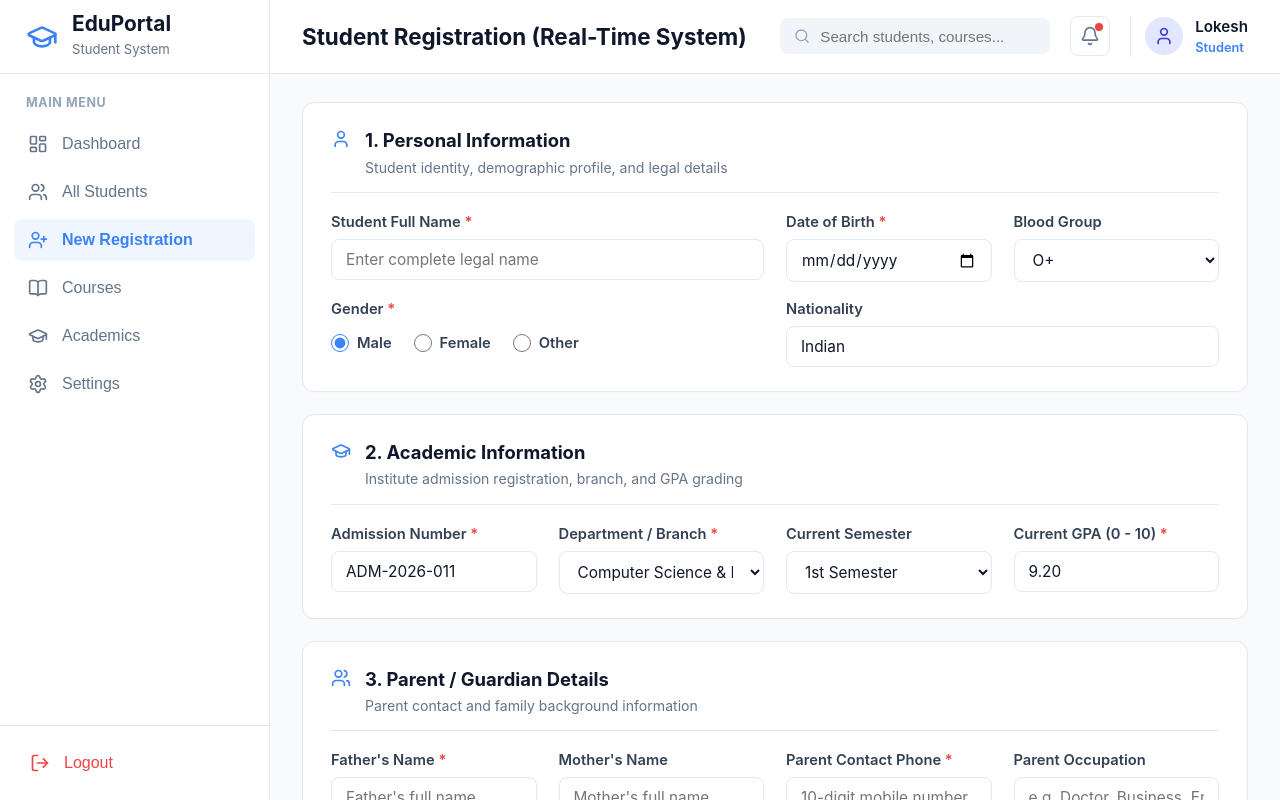
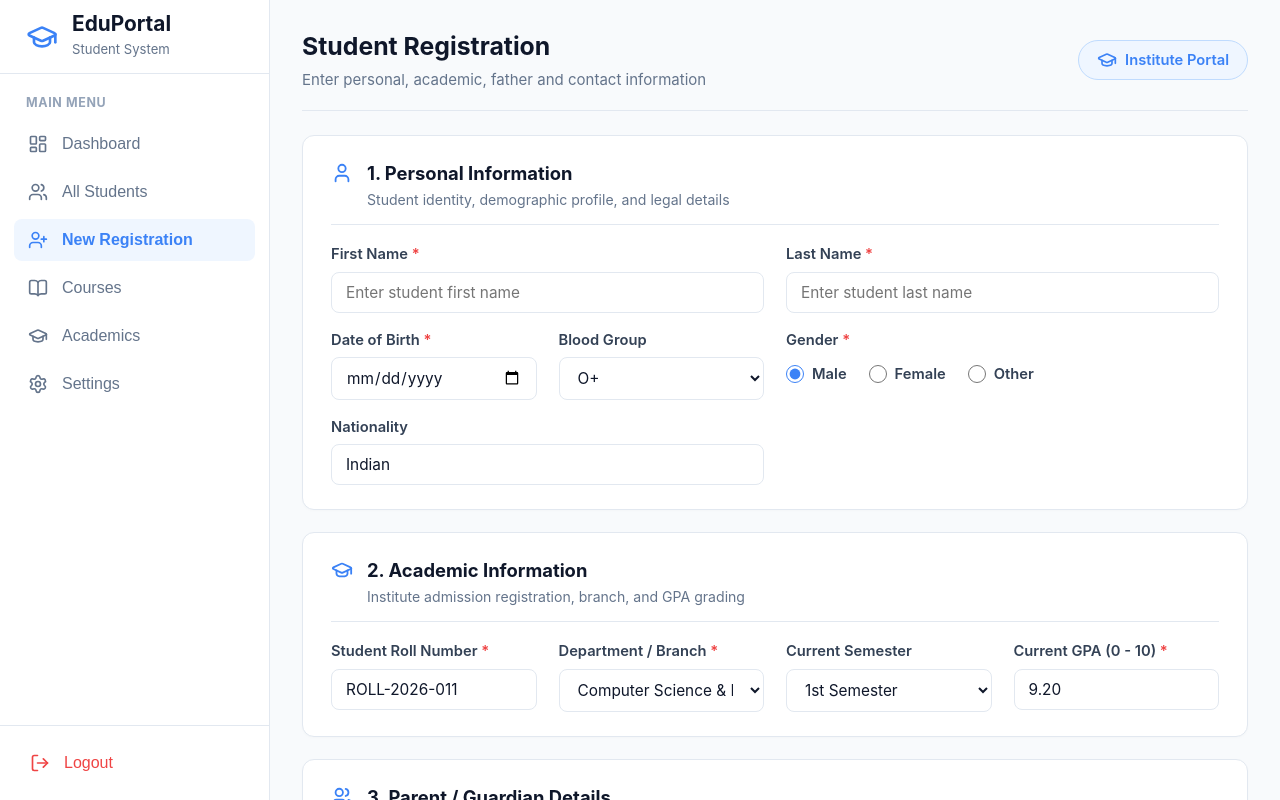
Before and after one commit to Lokesh00-11/student_registration, a React (Vite) app in the folder frontend/: page / in a window 1280 px wide. Both pictures are taken after a click on the button "New Registration". Shown: the top 800 px of the page. Built offline with nearby package versions, Linux system fonts and the light colour scheme.

Commit message:
Update registration form with First/Last name, Student Roll Number, Father occupation only, and remove global header

```diff
--- a/frontend/src/App.css
+++ b/frontend/src/App.css
@@ -117,106 +117,39 @@
   min-width: 0;
 }
 
-/* Header */
-.header {
-  height: var(--header-height);
-  background-color: #ffffff;
+/* Top Bar (Header Removed) */
+.page-top-bar {
+  display: flex;
+  justify-content: space-between;
+  align-items: center;
+  margin-bottom: 24px;
+  padding-bottom: 18px;
   border-bottom: 1px solid var(--border-color);
-  display: flex;
-  align-items: center;
-  justify-content: space-between;
-  padding: 0 32px;
-  position: sticky;
-  top: 0;
-  z-index: 50;
 }
 
-.page-title {
-  font-size: 1.4rem;
+.page-main-heading {
+  font-size: 1.55rem;
   font-weight: 700;
   color: var(--text-primary);
 }
 
-.header-right {
+.page-sub-heading {
+  font-size: 0.94rem;
+  color: var(--text-secondary);
+  margin-top: 4px;
+}
+
+.top-bar-badge {
   display: flex;
   align-items: center;
-  gap: 20px;
-}
-
-.search-bar {
-  display: flex;
-  align-items: center;
-  background-color: #f1f5f9;
-  border-radius: 8px;
-  padding: 9px 14px;
-  width: 270px;
-  gap: 10px;
-}
-
-.search-icon {
-  color: #94a3b8;
-}
-
-.search-bar input {
-  border: none;
-  background: none;
-  outline: none;
-  width: 100%;
-  font-size: 0.95rem;
-  color: var(--text-primary);
-}
-
-.icon-btn {
-  background: none;
-  border: 1px solid var(--border-color);
-  padding: 9px;
-  border-radius: 8px;
-  cursor: pointer;
-  position: relative;
-  display: flex;
-  align-items: center;
-  justify-content: center;
-  color: var(--text-secondary);
-}
-
-.notification-dot {
-  position: absolute;
-  top: 6px;
-  right: 6px;
-  width: 8px;
-  height: 8px;
-  background-color: #ef4444;
-  border-radius: 50%;
-}
-
-.user-profile {
-  display: flex;
-  align-items: center;
-  gap: 12px;
-  padding-left: 14px;
-  border-left: 1px solid var(--border-color);
-}
-
-.avatar {
-  width: 38px;
-  height: 38px;
-  border-radius: 50%;
-  background-color: #e0e7ff;
-  color: #4338ca;
-  display: flex;
-  align-items: center;
-  justify-content: center;
-}
-
-.user-info {
-  display: flex;
-  flex-direction: column;
-}
-
-.user-name {
-  font-size: 0.95rem;
+  gap: 8px;
+  background-color: #eff6ff;
+  color: var(--primary-color);
+  padding: 8px 18px;
+  border-radius: 20px;
+  font-size: 0.92rem;
   font-weight: 600;
-  color: var(--text-primary);
+  border: 1px solid #bfdbfe;
 }
 
 .user-role {
--- a/frontend/src/App.tsx
+++ b/frontend/src/App.tsx
@@ -1,9 +1,8 @@
 import { useState, useEffect } from 'react';
 import { Sidebar } from './components/Sidebar';
-import { Header } from './components/Header';
 import { DashboardCard } from './components/DashboardCard';
 import { StudentRegistrationForm, type StudentFormData } from './components/StudentRegistrationForm';
-import { Users, Award, BookOpen, TrendingUp, Sparkles } from 'lucide-react';
+import { Users, Award, BookOpen, TrendingUp, Sparkles, GraduationCap } from 'lucide-react';
 import './App.css';
 
 export interface StudentRecord {
@@ -19,7 +18,7 @@ export interface StudentRecord {
 
 const defaultInitialStudents: StudentRecord[] = [
   {
-    id: 'ADM-2026-001',
+    id: 'ROLL-2026-001',
     name: 'Aarav Sharma',
     course: 'Computer Science & Engineering',
     date: '26 Nov 2026',
@@ -29,7 +28,7 @@ const defaultInitialStudents: StudentRecord[] = [
     phone: '9876543210',
   },
   {
-    id: 'ADM-2026-002',
+    id: 'ROLL-2026-002',
     name: 'Sneha Patil',
     course: 'Information Technology',
     date: '26 Nov 2026',
@@ -39,7 +38,7 @@ const defaultInitialStudents: StudentRecord[] = [
     phone: '9823456789',
   },
   {
-    id: 'ADM-2026-003',
+    id: 'ROLL-2026-003',
     name: 'Rahul Reddy',
     course: 'Data Science & AI',
     date: '25 Nov 2026',
@@ -49,7 +48,7 @@ const defaultInitialStudents: StudentRecord[] = [
     phone: '9812345678',
   },
   {
-    id: 'ADM-2026-004',
+    id: 'ROLL-2026-004',
     name: 'Pooja Verma',
     course: 'Electronics & Communication',
     date: '25 Nov 2026',
@@ -59,7 +58,7 @@ const defaultInitialStudents: StudentRecord[] = [
     phone: '9789012345',
   },
   {
-    id: 'ADM-2026-005',
+    id: 'ROLL-2026-005',
     name: 'Karthik Raman',
     course: 'Mechanical Engineering',
     date: '24 Nov 2026',
@@ -69,7 +68,7 @@ const defaultInitialStudents: StudentRecord[] = [
     phone: '9765432109',
   },
   {
-    id: 'ADM-2026-006',
+    id: 'ROLL-2026-006',
     name: 'Ananya Iyer',
     course: 'Computer Science & Engineering',
     date: '24 Nov 2026',
@@ -79,7 +78,7 @@ const defaultInitialStudents: StudentRecord[] = [
     phone: '9712345678',
   },
   {
-    id: 'ADM-2026-007',
+    id: 'ROLL-2026-007',
     name: 'Rohan Gupta',
     course: 'Information Technology',
     date: '23 Nov 2026',
@@ -89,7 +88,7 @@ const defaultInitialStudents: StudentRecord[] = [
     phone: '9654321098',
   },
   {
-    id: 'ADM-2026-008',
+    id: 'ROLL-2026-008',
     name: 'Divya Nair',
     course: 'Data Science & AI',
     date: '22 Nov 2026',
@@ -99,7 +98,7 @@ const defaultInitialStudents: StudentRecord[] = [
     phone: '9612345678',
   },
   {
-    id: 'ADM-2026-009',
+    id: 'ROLL-2026-009',
     name: 'Vikram Joshi',
     course: 'Electronics & Communication',
     date: '21 Nov 2026',
@@ -109,7 +108,7 @@ const defaultInitialStudents: StudentRecord[] = [
     phone: '9543210987',
   },
   {
-    id: 'ADM-2026-010',
+    id: 'ROLL-2026-010',
     name: 'Meera Deshmukh',
     course: 'Computer Science & Engineering',
     date: '20 Nov 2026',
@@ -136,7 +135,6 @@ export function App() {
     return defaultInitialStudents;
   });
 
-  // Sync to localStorage on every change
   useEffect(() => {
     try {
       localStorage.setItem('edu_realtime_students', JSON.stringify(students));
@@ -156,11 +154,12 @@ export function App() {
   const uniqueDepartmentsCount = new Set(students.map((s) => s.course)).size;
 
   const handleStudentAdded = (newStudent: StudentFormData) => {
+    const fullName = `${newStudent.firstName} ${newStudent.lastName}`.trim();
     const formatted: StudentRecord = {
-      id: newStudent.admissionNumber.startsWith('#')
-        ? newStudent.admissionNumber.replace('#', '')
-        : newStudent.admissionNumber,
-      name: newStudent.fullName,
+      id: newStudent.rollNumber.startsWith('#')
+        ? newStudent.rollNumber.replace('#', '')
+        : newStudent.rollNumber,
+      name: fullName,
       course: newStudent.department,
       date: new Date().toLocaleDateString('en-GB', {
         day: '2-digit',
@@ -188,21 +187,36 @@ export function App() {
       {/* Sidebar Navigation */}
       <Sidebar activeTab={activeTab} setActiveTab={setActiveTab} />
 
-      {/* Main Content Area */}
-      <div className="main-wrapper">
-        <Header
-          title={
-            activeTab === 'dashboard'
-              ? 'Student Academic Dashboard'
-              : activeTab === 'students'
-              ? 'All Registered Students'
-              : activeTab === 'registration'
-              ? 'Student Registration (Real-Time System)'
-              : activeTab.toUpperCase()
-          }
-        />
+      {/* Main Content Area (Header Removed) */}
+      <div className="main-wrapper headerless-main">
+        <main className="content-container">
+          {/* Top Page Header Title */}
+          <div className="page-top-bar">
+            <div>
+              <h1 className="page-main-heading">
+                {activeTab === 'dashboard'
+                  ? 'Student Academic Dashboard'
+                  : activeTab === 'students'
+                  ? 'All Registered Students'
+                  : activeTab === 'registration'
+                  ? 'Student Registration'
+                  : activeTab.toUpperCase()}
+              </h1>
+              <p className="page-sub-heading">
+                {activeTab === 'dashboard'
+                  ? 'Real-time performance metrics and student directory'
+                  : activeTab === 'registration'
+                  ? 'Enter personal, academic, father and contact information'
+                  : 'Institute student directory'}
+              </p>
+            </div>
 
-        <main className="content-container">
+            <div className="top-bar-badge">
+              <GraduationCap size={20} />
+              <span>Institute Portal</span>
+            </div>
+          </div>
+
           {activeTab === 'registration' ? (
             <StudentRegistrationForm
               onSuccess={handleStudentAdded}
@@ -271,7 +285,7 @@ export function App() {
                     <table className="data-table">
                       <thead>
                         <tr>
-                          <th>Admission No</th>
+                          <th>Roll Number</th>
                           <th>Student Name</th>
                           <th>Gender</th>
                           <th>Department</th>
@@ -307,10 +321,10 @@ export function App() {
                               </span>
                             </td>
                             <td>
-                              <div style={{ fontSize: '0.82rem', color: '#475569' }}>
+                              <div style={{ fontSize: '0.86rem', color: '#475569' }}>
                                 {student.email}
                               </div>
-                              <div style={{ fontSize: '0.74rem', color: '#94a3b8' }}>
+                              <div style={{ fontSize: '0.78rem', color: '#94a3b8' }}>
                                 +91 {student.phone}
                               </div>
                             </td>
--- a/frontend/src/components/StudentRegistrationForm.tsx
+++ b/frontend/src/components/StudentRegistrationForm.tsx
@@ -12,23 +12,23 @@ import {
 
 export interface StudentFormData {
   // Personal Information
-  fullName: string;
+  firstName: string;
+  lastName: string;
   dob: string;
   gender: string;
   bloodGroup: string;
   nationality: string;
 
   // Academic Information
-  admissionNumber: string;
+  rollNumber: string;
   department: string;
   semester: string;
   gpa: string;
 
-  // Parent / Guardian Information
+  // Parent / Guardian Information (Father only)
   fatherName: string;
-  motherName: string;
+  fatherOccupation: string;
   parentPhone: string;
-  parentOccupation: string;
 
   // Contact Information
   email: string;
@@ -40,19 +40,19 @@ export interface StudentFormData {
 }
 
 const initialFormData: StudentFormData = {
-  fullName: '',
+  firstName: '',
+  lastName: '',
   dob: '',
   gender: 'Male',
   bloodGroup: 'O+',
   nationality: 'Indian',
-  admissionNumber: '',
+  rollNumber: '',
   department: 'Computer Science & Engineering',
   semester: '1st Semester',
   gpa: '9.20',
   fatherName: '',
-  motherName: '',
+  fatherOccupation: '',
   parentPhone: '',
-  parentOccupation: '',
   email: '',
   phone: '',
   address: '',
@@ -72,7 +72,7 @@ export const StudentRegistrationForm: React.FC<StudentRegistrationFormProps> = (
 }) => {
   const [formData, setFormData] = useState<StudentFormData>(() => ({
     ...initialFormData,
-    admissionNumber: `ADM-2026-${String(existingCount + 1).padStart(3, '0')}`,
+    rollNumber: `ROLL-2026-${String(existingCount + 1).padStart(3, '0')}`,
   }));
 
   const [errors, setErrors] = useState<Partial<Record<keyof StudentFormData, string>>>({});
@@ -100,12 +100,13 @@ export const StudentRegistrationForm: React.FC<StudentRegistrationFormProps> = (
     const newErrors: Partial<Record<keyof StudentFormData, string>> = {};
 
     // 1. Personal Info Validation
-    if (!formData.fullName.trim()) newErrors.fullName = 'Full student name is required';
+    if (!formData.firstName.trim()) newErrors.firstName = 'First name is required';
+    if (!formData.lastName.trim()) newErrors.lastName = 'Last name is required';
     if (!formData.dob) newErrors.dob = 'Date of birth is required';
 
-    // 2. Academic Info Validation
-    if (!formData.admissionNumber.trim()) {
-      newErrors.admissionNumber = 'Admission Number required';
+    // 2. Academic Info Validation (Student Roll Number)
+    if (!formData.rollNumber.trim()) {
+      newErrors.rollNumber = 'Student Roll Number is required';
     }
     if (!formData.department) newErrors.department = 'Please select a department';
 
@@ -118,10 +119,11 @@ export const StudentRegistrationForm: React.FC<StudentRegistrationFormProps> = (
       }
     }
 
-    // 3. Parent Info Validation
+    // 3. Parent Info Validation (Father details)
     if (!formData.fatherName.trim()) newErrors.fatherName = "Father's name is required";
+    if (!formData.fatherOccupation.trim()) newErrors.fatherOccupation = "Father's occupation is required";
     if (!formData.parentPhone.trim()) {
-      newErrors.parentPhone = 'Parent contact required';
+      newErrors.parentPhone = 'Parent contact phone is required';
     } else if (!/^\d{10}$/.test(formData.parentPhone)) {
       newErrors.parentPhone = 'Must be a 10-digit number';
     }
@@ -134,7 +136,7 @@ export const StudentRegistrationForm: React.FC<StudentRegistrationFormProps> = (
     }
 
     if (!formData.phone.trim()) {
-      newErrors.phone = 'Student phone number required';
+      newErrors.phone = 'Student phone number is required';
     } else if (!/^\d{10}$/.test(formData.phone)) {
       newErrors.phone = 'Must be a 10-digit number';
     }
@@ -142,7 +144,7 @@ export const StudentRegistrationForm: React.FC<StudentRegistrationFormProps> = (
     if (!formData.address.trim()) newErrors.address = 'Address is required';
     if (!formData.city.trim()) newErrors.city = 'City is required';
     if (!formData.pincode.trim()) {
-      newErrors.pincode = 'PIN Code required';
+      newErrors.pincode = 'PIN Code is required';
     } else if (!/^\d{6}$/.test(formData.pincode)) {
       newErrors.pincode = 'Must be 6 digits';
     }
@@ -172,15 +174,16 @@ export const StudentRegistrationForm: React.FC<StudentRegistrationFormProps> = (
         onSuccess(formData);
       }
 
+      const studentFullName = `${formData.firstName} ${formData.lastName}`.trim();
       setAlertMessage({
         type: 'success',
-        text: `Student "${formData.fullName}" (${formData.admissionNumber}) registered successfully with GPA ${formData.gpa}!`,
+        text: `Student "${studentFullName}" (Roll No: ${formData.rollNumber}) registered successfully with GPA ${formData.gpa}!`,
       });
 
       // Prepare next student record
       setFormData({
         ...initialFormData,
-        admissionNumber: `ADM-2026-${String(existingCount + 2).padStart(3, '0')}`,
+        rollNumber: `ROLL-2026-${String(existingCount + 2).padStart(3, '0')}`,
       });
       setErrors({});
     } catch {
@@ -196,7 +199,7 @@ export const StudentRegistrationForm: React.FC<StudentRegistrationFormProps> = (
   const handleReset = () => {
     setFormData({
       ...initialFormData,
-      admissionNumber: `ADM-2026-${String(existingCount + 1).padStart(3, '0')}`,
+      rollNumber: `ROLL-2026-${String(existingCount + 1).padStart(3, '0')}`,
     });
     setErrors({});
     setAlertMessage(null);
@@ -219,10 +222,10 @@ export const StudentRegistrationForm: React.FC<StudentRegistrationFormProps> = (
 
       {/* Full-Screen Form */}
       <form className="fullscreen-form" onSubmit={handleSubmit} noValidate>
-        {/* SECTION 1: Personal Information (FIRST) */}
+        {/* SECTION 1: Personal Information (FIRST - First Name & Last Name) */}
         <div className="form-card fullwidth-card">
           <div className="section-title">
-            <User size={20} className="section-icon" />
+            <User size={22} className="section-icon" />
             <div>
               <h3>1. Personal Information</h3>
               <p>Student identity, demographic profile, and legal details</p>
@@ -231,16 +234,29 @@ export const StudentRegistrationForm: React.FC<StudentRegistrationFormProps> = (
 
           <div className="form-grid-4col">
             <div className="form-group col-span-2">
-              <label>Student Full Name <span className="req">*</span></label>
+              <label>First Name <span className="req">*</span></label>
               <input
                 type="text"
-                name="fullName"
-                placeholder="Enter complete legal name"
-                value={formData.fullName}
+                name="firstName"
+                placeholder="Enter student first name"
+                value={formData.firstName}
                 onChange={handleChange}
-                className={errors.fullName ? 'input-error' : ''}
+                className={errors.firstName ? 'input-error' : ''}
               />
-              {errors.fullName && <span className="error-text">{errors.fullName}</span>}
+              {errors.firstName && <span className="error-text">{errors.firstName}</span>}
+            </div>
+
+            <div className="form-group col-span-2">
+              <label>Last Name <span className="req">*</span></label>
+              <input
+                type="text"
+                name="lastName"
+                placeholder="Enter student last name"
+                value={formData.lastName}
+                onChange={handleChange}
+                className={errors.lastName ? 'input-error' : ''}
+              />
+              {errors.lastName && <span className="error-text">{errors.lastName}</span>}
             </div>
 
             <div className="form-group">
@@ -299,10 +315,10 @@ export const StudentRegistrationForm: React.FC<StudentRegistrationFormProps> = (
           </div>
         </div>
 
-        {/* SECTION 2: Academic Information (SECOND) */}
+        {/* SECTION 2: Academic Information (SECOND - Student Roll Number) */}
         <div className="form-card fullwidth-card">
           <div className="section-title">
-            <GraduationCap size={20} className="section-icon" />
+            <GraduationCap size={22} className="section-icon" />
             <div>
               <h3>2. Academic Information</h3>
               <p>Institute admission registration, branch, and GPA grading</p>
@@ -311,15 +327,16 @@ export const StudentRegistrationForm: React.FC<StudentRegistrationFormProps> = (
 
           <div className="form-grid-4col">
             <div className="form-group">
-              <label>Admission Number <span className="req">*</span></label>
+              <label>Student Roll Number <span className="req">*</span></label>
               <input
                 type="text"
-                name="admissionNumber"
-                value={formData.admissionNumber}
+                name="rollNumber"
+                placeholder="e.g. ROLL-2026-011"
+                value={formData.rollNumber}
                 onChange={handleChange}
-                className={errors.admissionNumber ? 'input-error' : ''}
+                className={errors.rollNumber ? 'input-error' : ''}
               />
-              {errors.admissionNumber && <span className="error-text">{errors.admissionNumber}</span>}
+              {errors.rollNumber && <span className="error-text">{errors.rollNumber}</span>}
             </div>
 
             <div className="form-group">
@@ -369,23 +386,23 @@ export const StudentRegistrationForm: React.FC<StudentRegistrationFormProps> = (
           </div>
         </div>
 
-        {/* SECTION 3: Parent / Guardian Details (THIRD) */}
+        {/* SECTION 3: Parent Details (THIRD - Father details only) */}
         <div className="form-card fullwidth-card">
           <div className="section-title">
-            <Users size={20} className="section-icon" />
+            <Users size={22} className="section-icon" />
             <div>
               <h3>3. Parent / Guardian Details</h3>
-              <p>Parent contact and family background information</p>
+              <p>Father's information and primary emergency contact</p>
             </div>
           </div>
 
           <div className="form-grid-4col">
-            <div className="form-group">
+            <div className="form-group col-span-2">
               <label>Father's Name <span className="req">*</span></label>
               <input
                 type="text"
                 name="fatherName"
-                placeholder="Father's full name"
+                placeholder="Enter father's full name"
                 value={formData.fatherName}
                 onChange={handleChange}
                 className={errors.fatherName ? 'input-error' : ''}
@@ -394,14 +411,16 @@ export const StudentRegistrationForm: React.FC<StudentRegistrationFormProps> = (
             </div>
 
             <div className="form-group">
-              <label>Mother's Name</label>
+              <label>Father's Occupation <span className="req">*</span></label>
               <input
                 type="text"
-                name="motherName"
-                placeholder="Mother's full name"
-                value={formData.motherName}
+                name="fatherOccupation"
+                placeholder="e.g. Engineer, Business, Doctor"
+                value={formData.fatherOccupation}
                 onChange={handleChange}
+                className={errors.fatherOccupation ? 'input-error' : ''}
               />
+              {errors.fatherOccupation && <span className="error-text">{errors.fatherOccupation}</span>}
             </div>
 
             <div className="form-group">
@@ -416,24 +435,13 @@ export const StudentRegistrationForm: React.FC<StudentRegistrationFormProps> = (
               />
               {errors.parentPhone && <span className="error-text">{errors.parentPhone}</span>}
             </div>
-
-            <div className="form-group">
-              <label>Parent Occupation</label>
-              <input
-                type="text"
-                name="parentOccupation"
-                placeholder="e.g. Doctor, Business, Engineer"
-                value={formData.parentOccupation}
-                onChange={handleChange}
-              />
-            </div>
           </div>
         </div>
 
         {/* SECTION 4: Contact & Residential Details (FOURTH) */}
         <div className="form-card fullwidth-card">
           <div className="section-title">
-            <Phone size={20} className="section-icon" />
+            <Phone size={22} className="section-icon" />
             <div>
               <h3>4. Contact & Residential Details</h3>
               <p>Permanent address and student communication channels</p>
```
